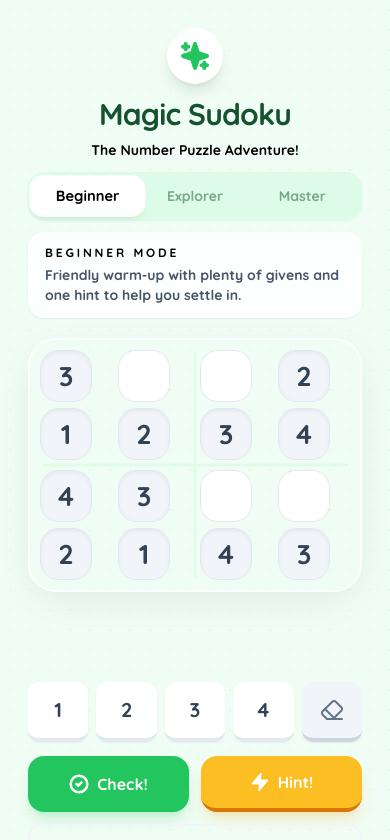
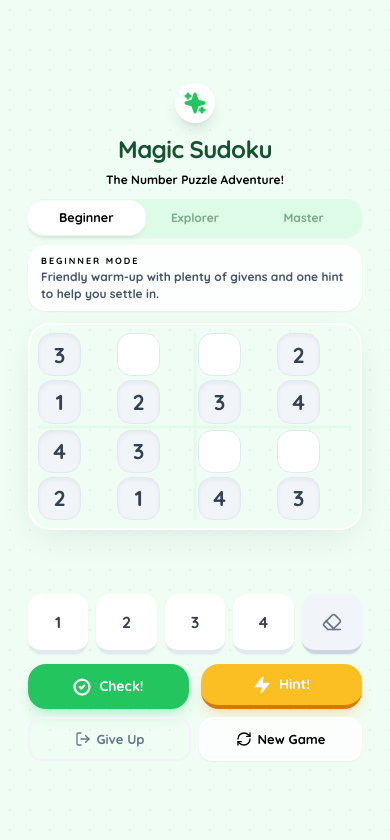
Before and after one commit to keemsome/Mini-Sudoku-4x4, a React (Vite) app: page / in a window 390 px wide. Shown: the top 840 px of the page. Built offline with nearby package versions, Linux system fonts and the light colour scheme.

Commit message:
Compress mobile layout to fit one screen

```diff
--- a/App.tsx
+++ b/App.tsx
@@ -231,16 +231,16 @@ const Board = ({ grid, selectedCell, onCellSelect, status }: BoardProps) => {
 
   return (
     <div
-      className="bg-white/92 p-2.5 sm:p-5 rounded-[28px] sm:rounded-[40px] shadow-soft border-2 sm:border-4 border-white/80 select-none relative max-w-[95vw] mx-auto"
+      className="bg-white/92 p-2 mobile-compact:p-2 sm:p-5 rounded-[24px] mobile-compact:rounded-[22px] sm:rounded-[40px] shadow-soft border-2 sm:border-4 border-white/80 select-none relative max-w-[95vw] mx-auto"
       role="grid"
       aria-label="Mini Sudoku board"
     >
-      <div className="absolute left-1/2 top-3 bottom-3 sm:top-6 sm:bottom-6 w-[3px] sm:w-[4px] bg-brand-100/80 transform -translate-x-1/2 z-0 rounded-full"></div>
-      <div className="absolute top-1/2 left-3 right-3 sm:left-6 sm:right-6 h-[3px] sm:h-[4px] bg-brand-100/80 transform -translate-y-1/2 z-0 rounded-full"></div>
+      <div className="absolute left-1/2 top-2.5 bottom-2.5 mobile-compact:top-2 mobile-compact:bottom-2 sm:top-6 sm:bottom-6 w-[3px] sm:w-[4px] bg-brand-100/80 transform -translate-x-1/2 z-0 rounded-full"></div>
+      <div className="absolute top-1/2 left-2.5 right-2.5 mobile-compact:left-2 mobile-compact:right-2 sm:left-6 sm:right-6 h-[3px] sm:h-[4px] bg-brand-100/80 transform -translate-y-1/2 z-0 rounded-full"></div>
 
-      <div className="grid grid-cols-2 gap-2.5 sm:gap-6 relative z-10">
+      <div className="grid grid-cols-2 gap-2 mobile-compact:gap-1.5 sm:gap-6 relative z-10">
         {quadrants.map((quad, qIdx) => (
-          <div key={qIdx} className="grid grid-cols-2 gap-1.5 sm:gap-3" role="rowgroup">
+          <div key={qIdx} className="grid grid-cols-2 gap-1.5 mobile-compact:gap-1 sm:gap-3" role="rowgroup">
             {quad.map(([r, c]) => {
               const cell = grid[r][c];
               const isSelected = selectedCell?.r === r && selectedCell?.c === c;
@@ -248,7 +248,7 @@ const Board = ({ grid, selectedCell, onCellSelect, status }: BoardProps) => {
               const fallbackFocusable = !selectedCell && r === 0 && c === 0;
 
               let baseStyle =
-                'w-[3.25rem] h-[3.25rem] sm:w-20 sm:h-20 flex items-center justify-center text-[1.7rem] sm:text-4xl font-extrabold rounded-[18px] sm:rounded-2xl cell-anim relative border transition-colors duration-200 focus:outline-none focus-visible:ring-4 focus-visible:ring-sky-300 focus-visible:ring-offset-4 focus-visible:ring-offset-[#f0fdf4] ';
+                'w-[3rem] h-[3rem] mobile-compact:w-[2.7rem] mobile-compact:h-[2.7rem] sm:w-20 sm:h-20 flex items-center justify-center text-[1.55rem] mobile-compact:text-[1.35rem] sm:text-4xl font-extrabold rounded-[16px] mobile-compact:rounded-[14px] sm:rounded-2xl cell-anim relative border transition-colors duration-200 focus:outline-none focus-visible:ring-4 focus-visible:ring-sky-300 focus-visible:ring-offset-4 focus-visible:ring-offset-[#f0fdf4] ';
 
               if (cell.isFixed) {
                 baseStyle += 'bg-slate-100 text-slate-700 border-slate-200 shadow-inner-light';
@@ -315,66 +315,65 @@ const Controls = ({
   const actionGridClass = canUseHint ? 'grid grid-cols-2 gap-3' : 'grid grid-cols-1 gap-3';
 
   return (
-    <div className="w-full max-w-sm mt-5 sm:mt-8 space-y-3.5 sm:space-y-6">
+    <div className="w-full max-w-sm mt-4 mobile-compact:mt-3 sm:mt-8 space-y-3 mobile-compact:space-y-2.5 sm:space-y-6">
       <div className={`grid grid-cols-5 gap-2 sm:gap-3 transition-opacity duration-300 ${!isPlaying ? 'opacity-30 pointer-events-none' : ''}`}>
         {[1, 2, 3, 4].map((num) => (
           <button
             key={num}
             onClick={() => onInput(num)}
-            className="aspect-square min-h-[3.1rem] bg-white border-b-4 sm:border-b-8 border-slate-200 rounded-xl sm:rounded-[24px] text-xl sm:text-3xl font-black text-slate-700 active:border-b-0 active:translate-y-1 sm:active:translate-y-2 transition-all shadow-sm hover:bg-slate-50 btn-press"
+            className="aspect-square min-h-[2.85rem] mobile-compact:min-h-[2.6rem] bg-white border-b-4 sm:border-b-8 border-slate-200 rounded-xl mobile-compact:rounded-[14px] sm:rounded-[24px] text-lg mobile-compact:text-base sm:text-3xl font-black text-slate-700 active:border-b-0 active:translate-y-1 sm:active:translate-y-2 transition-all shadow-sm hover:bg-slate-50 btn-press"
           >
             {num}
           </button>
         ))}
         <button
           onClick={() => onInput(0)}
-          className="aspect-square min-h-[3.1rem] bg-slate-100 border-b-4 sm:border-b-8 border-slate-300 rounded-xl sm:rounded-[24px] text-slate-500 active:border-b-0 active:translate-y-1 sm:active:translate-y-2 transition-all shadow-sm hover:bg-slate-200 flex items-center justify-center btn-press"
+          className="aspect-square min-h-[2.85rem] mobile-compact:min-h-[2.6rem] bg-slate-100 border-b-4 sm:border-b-8 border-slate-300 rounded-xl mobile-compact:rounded-[14px] sm:rounded-[24px] text-slate-500 active:border-b-0 active:translate-y-1 sm:active:translate-y-2 transition-all shadow-sm hover:bg-slate-200 flex items-center justify-center btn-press"
         >
-          <Eraser size={24} className="sm:hidden" />
+          <Eraser size={20} className="sm:hidden" />
           <Eraser size={28} className="hidden sm:block" />
         </button>
       </div>
 
-      <div className="flex flex-col gap-3">
+      <div className="flex flex-col gap-2.5 mobile-compact:gap-2">
         <div className={actionGridClass}>
           <button
             onClick={onCheck}
             disabled={!isPlaying}
-            className="min-h-[3.4rem] flex items-center justify-center gap-2 sm:gap-3 bg-brand-500 hover:bg-brand-600 text-white py-3.5 sm:py-5 rounded-2xl sm:rounded-[28px] text-base sm:text-xl font-black shadow-lg shadow-brand-500/20 active:scale-95 transition-all disabled:opacity-50 btn-press"
+            className="min-h-[3rem] mobile-compact:min-h-[2.8rem] flex items-center justify-center gap-2 sm:gap-3 bg-brand-500 hover:bg-brand-600 text-white py-3 mobile-compact:py-2.5 sm:py-5 rounded-2xl mobile-compact:rounded-[18px] sm:rounded-[28px] text-[15px] mobile-compact:text-sm sm:text-xl font-black shadow-lg shadow-brand-500/20 active:scale-95 transition-all disabled:opacity-50 btn-press"
           >
-            <CheckCircle2 size={20} className="sm:size-24" strokeWidth={3} /> Check!
+            <CheckCircle2 size={18} className="sm:size-24" strokeWidth={3} /> Check!
           </button>
           {canUseHint ? (
             <button
               onClick={onHint}
               disabled={!isPlaying || hintUsed}
-              className={`min-h-[3.4rem] flex items-center justify-center gap-2 sm:gap-3 py-3.5 sm:py-5 rounded-2xl sm:rounded-[28px] text-base sm:text-xl font-black active:scale-95 transition-all btn-press border-b-4 sm:border-b-8 ${
+              className={`min-h-[3rem] mobile-compact:min-h-[2.8rem] flex items-center justify-center gap-2 sm:gap-3 py-3 mobile-compact:py-2.5 sm:py-5 rounded-2xl mobile-compact:rounded-[18px] sm:rounded-[28px] text-[15px] mobile-compact:text-sm sm:text-xl font-black active:scale-95 transition-all btn-press border-b-4 sm:border-b-8 ${
                 hintUsed
                   ? 'bg-slate-200 text-slate-400 border-slate-300 cursor-not-allowed'
                   : 'bg-amber-400 text-white border-amber-600 hover:bg-amber-500 shadow-lg shadow-amber-500/20'
               }`}
             >
-              <Zap size={20} className="sm:size-24" fill="currentColor" /> {hintUsed ? 'Used' : 'Hint!'}
+              <Zap size={18} className="sm:size-24" fill="currentColor" /> {hintUsed ? 'Used' : 'Hint!'}
             </button>
           ) : null}
         </div>
 
+        <div className="grid grid-cols-2 gap-2.5 mobile-compact:gap-2 items-center">
           <button
             onClick={onGiveUp}
             disabled={!isPlaying}
-          className="min-h-[3rem] flex items-center justify-center gap-2 py-3 rounded-xl sm:rounded-2xl text-slate-500 hover:text-slate-700 font-bold active:scale-95 transition-all btn-press border-2 border-slate-100 hover:bg-white disabled:opacity-30"
+            className="min-h-[2.75rem] mobile-compact:min-h-[2.55rem] flex items-center justify-center gap-1.5 py-2.5 rounded-xl mobile-compact:rounded-[14px] sm:rounded-2xl text-slate-500 hover:text-slate-700 text-sm mobile-compact:text-[13px] font-bold active:scale-95 transition-all btn-press border-2 border-slate-100 hover:bg-white disabled:opacity-30"
           >
-          <LogOut size={18} /> I'm Done for Now
+            <LogOut size={16} /> Give Up
+          </button>
+          <button
+            onClick={onNewGame}
+            className="min-h-[2.75rem] mobile-compact:min-h-[2.55rem] text-brand-700 font-bold text-sm mobile-compact:text-[13px] flex items-center justify-center gap-1.5 transition-colors bg-white/80 border-2 border-white rounded-xl mobile-compact:rounded-[14px] px-3 py-2.5 shadow-sm hover:bg-white btn-press"
+          >
+            <RefreshCw size={16} /> New Game
           </button>
         </div>
-
-      <div className="text-center pt-2">
-        <button
-          onClick={onNewGame}
-          className="text-brand-600 font-bold text-base flex items-center justify-center gap-2 mx-auto transition-colors hover:bg-white px-4 py-2 rounded-full"
-        >
-          <RefreshCw size={18} /> Start a New Game
-        </button>
       </div>
     </div>
   );
@@ -521,16 +520,16 @@ export default function App() {
 
   return (
     <div className="w-full max-w-[26rem] sm:max-w-xl flex flex-col items-center app-container px-3 sm:px-0">
-      <div className="text-center mb-5 sm:mb-10 w-full header-section">
-        <div className="flex flex-col items-center justify-center gap-2 mb-3 sm:mb-4">
-          <div className="bg-white p-3 sm:p-4 rounded-full shadow-lg text-brand-500 mb-1 bounce-in">
-            <Sparkles size={32} className="sm:size-40" fill="currentColor" strokeWidth={3} />
+      <div className="text-center mb-4 mobile-compact:mb-3 sm:mb-10 w-full header-section">
+        <div className="flex flex-col items-center justify-center gap-1.5 mobile-compact:gap-1 mb-2.5 sm:mb-4">
+          <div className="bg-white p-2.5 mobile-compact:p-2 sm:p-4 rounded-full shadow-lg text-brand-500 mb-1 bounce-in">
+            <Sparkles size={28} className="mobile-compact:size-24 sm:size-40" fill="currentColor" strokeWidth={3} />
           </div>
-          <h1 className="text-3xl sm:text-4xl font-[900] text-brand-900 tracking-tight">Magic Sudoku</h1>
-          <p className="text-brand-700/90 font-bold text-sm sm:text-base max-w-xs sm:max-w-none">The Number Puzzle Adventure!</p>
+          <h1 className="text-[1.7rem] mobile-compact:text-[1.5rem] sm:text-4xl font-[900] text-brand-900 tracking-tight">Magic Sudoku</h1>
+          <p className="text-brand-700/90 font-bold text-[13px] mobile-compact:text-xs sm:text-base max-w-xs sm:max-w-none">The Number Puzzle Adventure!</p>
         </div>
 
-        <div className="bg-brand-100/90 p-1.5 rounded-2xl sm:rounded-[28px] flex w-full shadow-sm">
+        <div className="bg-brand-100/90 p-1.5 mobile-compact:p-1 rounded-2xl sm:rounded-[28px] flex w-full shadow-sm">
           {Object.values(DIFFICULTY).map((level) => (
             <button
               key={level}
@@ -538,7 +537,7 @@ export default function App() {
                 setDifficulty(level);
                 startNewGame(level);
               }}
-              className={`flex-1 py-2 sm:py-3 text-sm sm:text-base font-[800] rounded-xl sm:rounded-[22px] transition-all ${
+              className={`flex-1 py-2 mobile-compact:py-1.5 text-[13px] mobile-compact:text-xs sm:text-base font-[800] rounded-xl mobile-compact:rounded-[14px] sm:rounded-[22px] transition-all ${
                 difficulty === level
                   ? 'bg-white text-brand-700 shadow-md scale-105 ring-2 ring-white/90'
                   : 'text-brand-900/50 hover:text-brand-700'
@@ -550,18 +549,18 @@ export default function App() {
           ))}
         </div>
 
-        <div className="mt-3 min-h-14 rounded-2xl bg-white/80 border border-white/80 px-4 py-3 text-left shadow-sm">
-          <p className="text-xs font-black uppercase tracking-[0.24em] text-brand-700/60">{difficulty.split(' ')[0]} mode</p>
-          <p className="mt-1 text-sm sm:text-[15px] font-bold text-slate-600">{difficultyHelperText}</p>
+        <div className="mt-2.5 mobile-compact:mt-2 min-h-[3.15rem] mobile-compact:min-h-[2.8rem] rounded-2xl mobile-compact:rounded-[18px] bg-white/80 border border-white/80 px-3.5 mobile-compact:px-3 py-2.5 mobile-compact:py-2 text-left shadow-sm">
+          <p className="text-[10px] mobile-compact:text-[9px] font-black uppercase tracking-[0.22em] text-brand-700/60">{difficulty.split(' ')[0]} mode</p>
+          <p className="mt-0.5 text-[13px] mobile-compact:text-[12px] sm:text-[15px] font-bold text-slate-600 leading-snug">{difficultyHelperText}</p>
         </div>
       </div>
 
       <div className="w-full">
         <Board grid={grid} selectedCell={selectedCell} onCellSelect={(r, c) => setSelectedCell({ r, c })} status={status} />
 
-        <div className="mt-3 min-h-[58px] sm:min-h-[76px] flex items-center justify-center">
+        <div className="mt-2.5 mobile-compact:mt-2 min-h-[50px] mobile-compact:min-h-[44px] sm:min-h-[76px] flex items-center justify-center">
           <div
-            className={`w-full max-w-sm px-4 sm:px-6 py-2.5 sm:py-3 rounded-[22px] sm:rounded-full text-sm sm:text-lg font-black shadow-xl flex items-center justify-center text-center gap-2 sm:gap-3 border-2 sm:border-4 transition-all duration-300 ${
+            className={`w-full max-w-sm px-3.5 mobile-compact:px-3 sm:px-6 py-2 mobile-compact:py-1.5 sm:py-3 rounded-[18px] mobile-compact:rounded-[16px] sm:rounded-full text-[13px] mobile-compact:text-[12px] sm:text-lg font-black shadow-xl flex items-center justify-center text-center gap-1.5 sm:gap-3 border-2 sm:border-4 transition-all duration-300 ${
               msg ? 'opacity-100 translate-y-0 scale-100' : 'opacity-0 translate-y-2 scale-95'
             } ${
               msg?.type === 'error'
@@ -571,7 +570,7 @@ export default function App() {
                   : 'bg-brand-600 text-white border-brand-500'
             }`}
           >
-            {msg?.type === 'info' ? <Heart size={18} fill="currentColor" /> : <Info size={18} />}
+            {msg?.type === 'info' ? <Heart size={16} fill="currentColor" /> : <Info size={16} />}
             {msg?.text}
           </div>
         </div>
@@ -616,7 +615,7 @@ export default function App() {
 
       <p className="sr-only">Use Tab to enter the board, arrow keys to move between cells, number keys to fill values, and Enter to check your progress.</p>
 
-      <div className="mt-7 sm:mt-10 text-brand-900/30 text-[11px] sm:text-sm font-black tracking-[0.2em] uppercase flex flex-wrap justify-center gap-2 sm:gap-4 mb-3 sm:mb-4">
+      <div className="mt-5 mobile-compact:mt-4 sm:mt-10 text-brand-900/30 text-[10px] mobile-compact:text-[9px] sm:text-sm font-black tracking-[0.16em] uppercase flex flex-wrap justify-center gap-1.5 sm:gap-4 mb-2 sm:mb-4 mobile-compact:hidden">
         <span className="bg-brand-100/50 px-3 py-1 rounded-full text-brand-900/60">Enter = Check</span>
         <span className="bg-brand-100/50 px-3 py-1 rounded-full text-brand-900/60">Arrows = Move</span>
         <span className="bg-brand-100/50 px-3 py-1 rounded-full text-brand-900/60">Tab = Focus Board</span>
--- a/index.css
+++ b/index.css
@@ -16,6 +16,174 @@ button {
 
 #root {
   min-height: 100dvh;
+}
+
+@media (max-width: 420px) and (max-height: 860px) {
+  .mobile-compact\:hidden {
+    display: none;
+  }
+
+  .mobile-compact\:top-2 {
+    top: 0.5rem;
+  }
+
+  .mobile-compact\:bottom-2 {
+    bottom: 0.5rem;
+  }
+
+  .mobile-compact\:left-2 {
+    left: 0.5rem;
+  }
+
+  .mobile-compact\:right-2 {
+    right: 0.5rem;
+  }
+
+  .mobile-compact\:p-2 {
+    padding: 0.5rem;
+  }
+
+  .mobile-compact\:p-1 {
+    padding: 0.25rem;
+  }
+
+  .mobile-compact\:px-3 {
+    padding-left: 0.75rem;
+    padding-right: 0.75rem;
+  }
+
+  .mobile-compact\:px-3\.5 {
+    padding-left: 0.875rem;
+    padding-right: 0.875rem;
+  }
+
+  .mobile-compact\:py-1\.5 {
+    padding-top: 0.375rem;
+    padding-bottom: 0.375rem;
+  }
+
+  .mobile-compact\:py-2 {
+    padding-top: 0.5rem;
+    padding-bottom: 0.5rem;
+  }
+
+  .mobile-compact\:py-2\.5 {
+    padding-top: 0.625rem;
+    padding-bottom: 0.625rem;
+  }
+
+  .mobile-compact\:gap-1 {
+    gap: 0.25rem;
+  }
+
+  .mobile-compact\:gap-1\.5 {
+    gap: 0.375rem;
+  }
+
+  .mobile-compact\:gap-2 {
+    gap: 0.5rem;
+  }
+
+  .mobile-compact\:gap-2\.5 {
+    gap: 0.625rem;
+  }
+
+  .mobile-compact\:space-y-2\.5 > :not([hidden]) ~ :not([hidden]) {
+    margin-top: 0.625rem;
+  }
+
+  .mobile-compact\:rounded-\[14px\] {
+    border-radius: 14px;
+  }
+
+  .mobile-compact\:rounded-\[16px\] {
+    border-radius: 16px;
+  }
+
+  .mobile-compact\:rounded-\[18px\] {
+    border-radius: 18px;
+  }
+
+  .mobile-compact\:rounded-\[22px\] {
+    border-radius: 22px;
+  }
+
+  .mobile-compact\:mt-2 {
+    margin-top: 0.5rem;
+  }
+
+  .mobile-compact\:mt-3 {
+    margin-top: 0.75rem;
+  }
+
+  .mobile-compact\:mt-4 {
+    margin-top: 1rem;
+  }
+
+  .mobile-compact\:mb-3 {
+    margin-bottom: 0.75rem;
+  }
+
+  .mobile-compact\:text-\[9px\] {
+    font-size: 9px;
+  }
+
+  .mobile-compact\:text-\[12px\] {
+    font-size: 12px;
+  }
+
+  .mobile-compact\:text-\[13px\] {
+    font-size: 13px;
+  }
+
+  .mobile-compact\:text-\[1\.5rem\] {
+    font-size: 1.5rem;
+  }
+
+  .mobile-compact\:text-\[1\.35rem\] {
+    font-size: 1.35rem;
+  }
+
+  .mobile-compact\:text-base {
+    font-size: 1rem;
+  }
+
+  .mobile-compact\:text-sm {
+    font-size: 0.875rem;
+  }
+
+  .mobile-compact\:text-xs {
+    font-size: 0.75rem;
+  }
+
+  .mobile-compact\:w-\[2\.7rem\] {
+    width: 2.7rem;
+  }
+
+  .mobile-compact\:h-\[2\.7rem\] {
+    height: 2.7rem;
+  }
+
+  .mobile-compact\:size-24 {
+    width: 24px;
+    height: 24px;
+  }
+
+  .mobile-compact\:min-h-\[2\.55rem\] {
+    min-height: 2.55rem;
+  }
+
+  .mobile-compact\:min-h-\[2\.6rem\] {
+    min-height: 2.6rem;
+  }
+
+  .mobile-compact\:min-h-\[2\.8rem\] {
+    min-height: 2.8rem;
+  }
+
+  .mobile-compact\:min-h-\[44px\] {
+    min-height: 44px;
+  }
 }
 
 .app-container {
```
Lines whose indentation alone changed are shown as unchanged.
